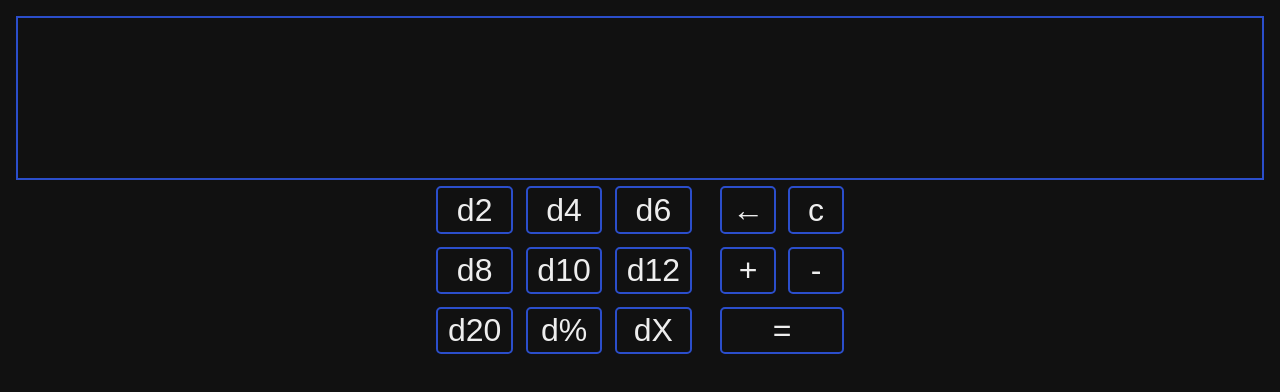
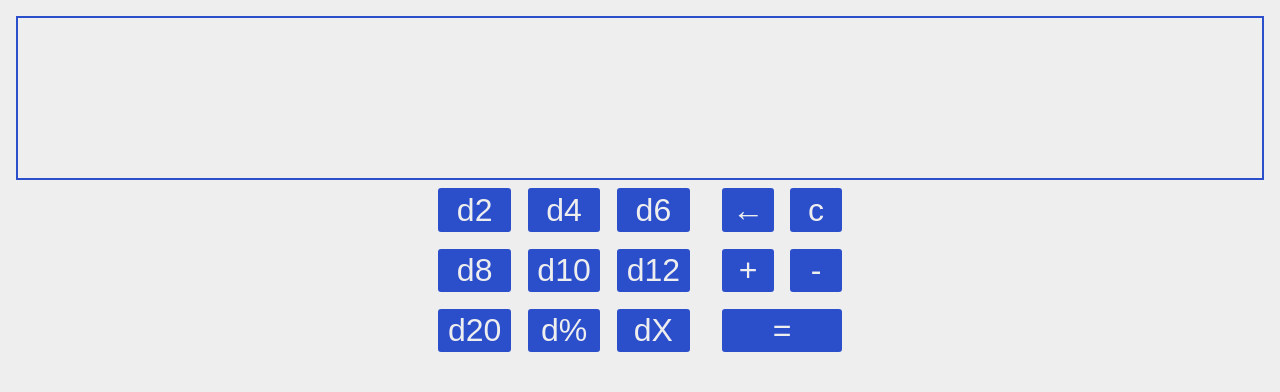
Before and after one commit to nathan-vl/dice-roller, a React (Vite) app: page / in a window 1280 px wide. Shown: the top 392 px of the page. Built offline with nearby package versions, Linux system fonts and the light colour scheme.

Commit message:
feat: muda design para um tema claro

```diff
--- a/src/App.css
+++ b/src/App.css
@@ -6,9 +6,9 @@
 }
 
 #resultDice {
-  background-color: var(--darkColor);
+  background-color: var(--brightColor);
   border: 2px solid var(--accentColor);
-  color: var(--brightColor);
+  color: var(--darkColor);
   padding: .5em 1em;
   width: 100%;
 }
@@ -49,13 +49,14 @@
 
 #dicesOptions>button,
 #operations>button {
-  background-color: var(--darkColor);
-  border: 2px solid var(--accentColor);
+  background-color: var(--accentColor);
+  border: 2px solid var(--brightColor);
   border-radius: 5px;
   color: var(--brightColor);
   font-size: 2em;
   margin: .2em;
   padding: .1em .3em;
+  cursor: pointer;
 }
 
 #dicesOptions>button:active,
@@ -88,7 +89,7 @@
   background-color: transparent;
   border: none;
   border-bottom: .1em solid var(--accentColor);
-  color: var(--brightColor);
+  color: var(--darkColor);
   font-size: 1em;
   outline: none;
 }
--- a/src/App.jsx
+++ b/src/App.jsx
@@ -11,7 +11,8 @@ function App() {
   const [dices, setDices] = useState([]);
 
   const [signal, setSignal] = useState('+');
-  const [result, setResult] = useState(null);
+
+  const [result, setResult] = useState('');
 
   const addDice = (quantity, sides) => {
     setDices([...dices, newDice(signal, quantity, sides)]);
@@ -23,8 +24,23 @@ function App() {
   const addDiceInput = (quantity, sides) => { addDice(quantity, sides); setPlusSignal(); };
 
   const deleteLastDice = () => { setDices(dices.slice(0, -1)); };
-  const reset = () => { setDices([]); setPlusSignal(); setResult(null); };
-  const calcDice = () => { if (dices.length > 0) setResult(summation(dices.map(rollDice))); };
+  const reset = () => { setDices([]); setPlusSignal(); setResult(''); };
+  const calcDice = () => {
+    if (dices.length === 0) {
+      return '';
+    }
+
+    const results = dices.map((dice) => rollDice(dice));
+    const strResults = results.map((i) => (i.length === 1 ? i : `[${i.join(', ')}]`)).join(', ');
+
+    const rolls = results.map(summation);
+    let total = 0;
+    for (let i = 0; i < dices.length; i += 1) {
+      total += rolls[i] * (dices[i].signal === '+' ? 1 : -1);
+    }
+
+    return `${strResults} = ${total}`;
+  };
 
   const diceButtons = [2, 4, 6, 8, 10, 12, 20, '%', 'X'].map((i) => (
     <button
@@ -61,7 +77,7 @@ function App() {
           {diceInputs}
         </div>
         <div id="result">
-          {(result !== null) ? `= ${result}` : ''}
+          {result}
         </div>
       </div>
 
@@ -75,7 +91,7 @@ function App() {
           <button type="button" onClick={reset}>c</button>
           <button type="button" onClick={setPlusSignal}>+</button>
           <button type="button" onClick={setMinusSignal}>-</button>
-          <button id="equalsOperator" type="button" onClick={() => { calcDice(); setPlusSignal(); }}>=</button>
+          <button id="equalsOperator" type="button" onClick={() => { setResult(calcDice()); setPlusSignal(); }}>=</button>
         </div>
       </div>
     </div>
--- a/src/DiceInput.jsx
+++ b/src/DiceInput.jsx
@@ -14,7 +14,7 @@ export default function DiceInput({
         maxValue={999}
         onChange={onChangeQuantity}
       />
-      D
+      d
       <NumberInput
         className="numberInput"
         value={sides}
--- a/src/index.css
+++ b/src/index.css
@@ -2,6 +2,7 @@
   --brightColor: #eeeeee;
   --darkColor: #111111;
   --accentColor: #2b4ecb;
+  --darkAccentColor: #2c273f;
 }
 
 * {
@@ -11,5 +12,5 @@
 }
 
 body {
-  background-color: var(--darkColor);
+  background-color: var(--brightColor);
 }
--- a/src/utils.js
+++ b/src/utils.js
@@ -6,10 +6,10 @@ export function summation(values) {
   return values.reduce((previousValue, currentValue) => previousValue + currentValue, 0);
 }
 
-export function rollDice({ sum, quantity, sides }) {
-  let total = 0;
+export function rollDice({ quantity, sides }) {
+  const total = [];
   for (let index = 0; index < quantity; index += 1) {
-    total += randomInt(sides);
+    total.push(randomInt(sides));
   }
-  return total * (sum ? 1 : -1);
+  return total;
 }
```
